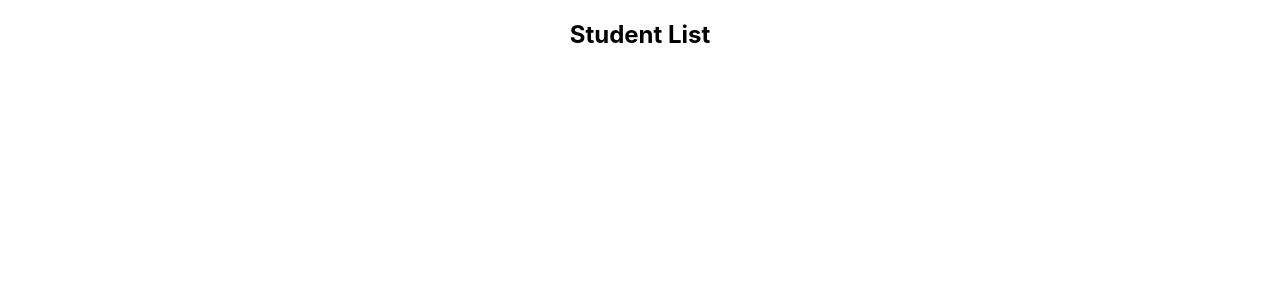
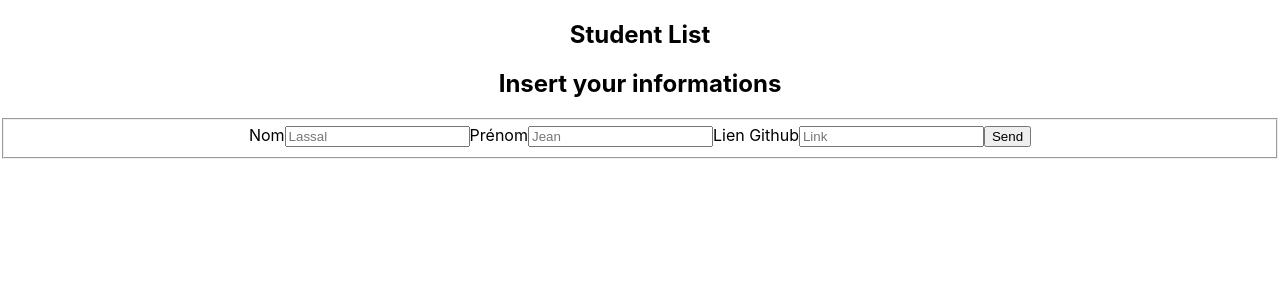
Before and after one commit to Theo-LARUE/studentList, a React (Create React App) app: page / in a window 1280 px wide. Shown: the top 300 px of the page. Built offline with nearby package versions, Linux system fonts and the light colour scheme.

Commit message:
Adding fields

```diff
--- a/src/views/Home/Home.js
+++ b/src/views/Home/Home.js
@@ -3,9 +3,25 @@ import React from 'react';
 const Home = () => (
   <section>
     <h1>Student List</h1>
-
-  </section>
-
+    <h1>Insert your informations</h1>
+    <form id="form">
+      <fieldset>
+        <label>
+          Nom
+        </label>
+        <input type="text" placeholder="Lassal" id="firstname" />
+        <label>
+          Prénom
+        </label>
+        <input type="text" placeholder="Jean" id="lastname" />
+        <label>
+          Lien Github
+        </label>
+        <input type="text" placeholder="Link" id="link" />
+        <input type="submit" value="Send" />
+      </fieldset>
+    </form>
+    </section>
 )
 
 
```
